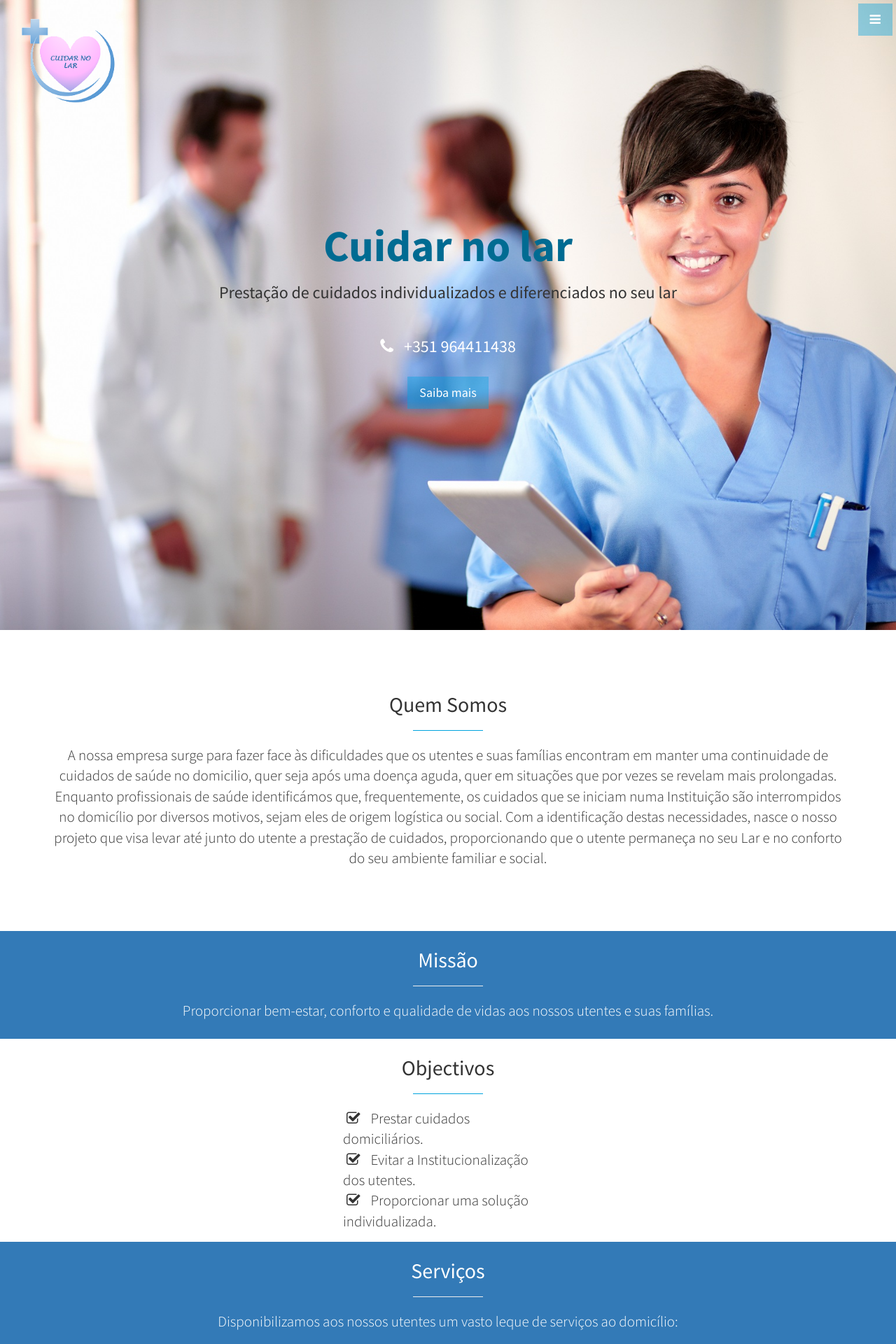
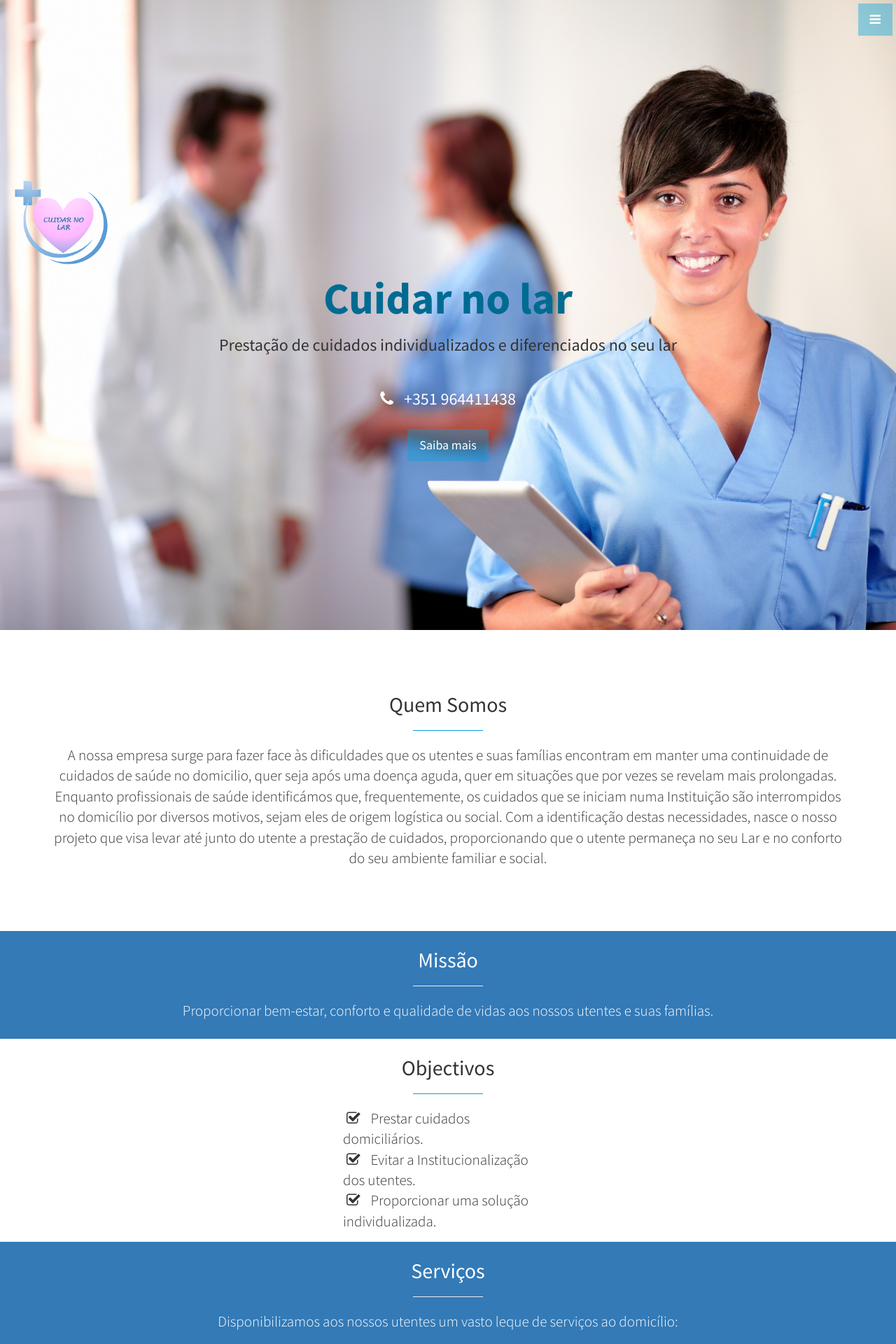
Before and after one commit to cuidarnolar/cuidarnolar, a Jekyll site: the page built from index.html, in a window 1280 px wide. Shown: the top 1920 px of the page at 70% size. Built offline with Jekyll 4.4.1, drawn with Linux system fonts in a browser that asks for light colours.

Commit message:
logo added

```diff
--- a/_includes/header.html
+++ b/_includes/header.html
@@ -1,6 +1,6 @@
 <header id="top" class="header">
   <div class="text-vertical-center">
-      <h1 style="position: absolute;top: 10px;left: 10px;"> <img src="img/logo.png" /> </h1>
+      <h1 style="text-align:left"> <img src="img/logo.png" /> </h1>
     <h1>Cuidar no lar</h1>
     <h3>Prestação de cuidados individualizados e diferenciados no seu lar</h3>
     <br>
```
